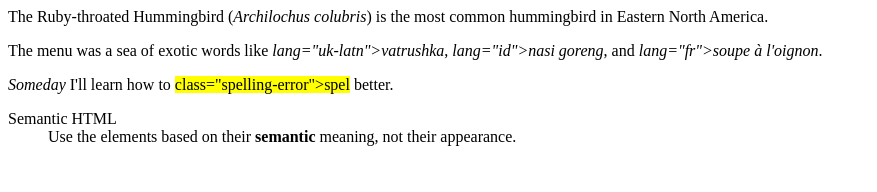
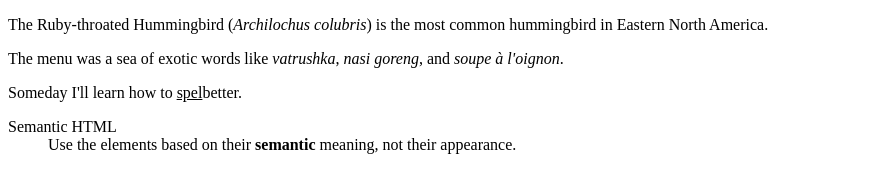
Before and after one commit to lauralandonlovell/web-projects, a plain HTML site: page semantic article/better-than-underlining.html in a window 1280 px wide. Shown: the whole page, without its empty margins (0-877 px from the left). Drawn offline with Linux system fonts and the light colour scheme.

Commit message:
using older elements appropriately

```diff
--- a/semantic article/better-than-underlining.html
+++ b/semantic article/better-than-underlining.html
@@ -1,3 +1,11 @@
+<!DOCTYPE html>
+<html lang="en">
+<head>
+    <meta charset="UTF-8">
+    <meta name="viewport" content="width=device-width, initial-scale=1.0">
+    <title>More Accessibility</title>
+</head>
+<body>
     <!-- scientific names -->
     <p>
         The Ruby-throated Hummingbird (<em>Archilochus colubris</em>) is the most common
@@ -6,18 +14,20 @@
 
     <!-- foreign words -->
     <p>
-    The menu was a sea of exotic words like <em> lang="uk-latn">vatrushka</em>,
-    <em>lang="id">nasi goreng</em>, and <em> lang="fr">soupe à l'oignon</em>.
+        The menu was a sea of exotic words like <i lang="uk-latn">vatrushka</i>,
+        <i lang="id">nasi goreng</i>, and <i lang="fr">soupe à l'oignon</i>.
     </p>
 
     <!-- a known misspelling -->
-  <p><em>Someday</em> I'll learn how to <mark> class="spelling-error">spel</mark> better.</p>
+    <p>Someday I'll learn how to <u class="spelling-error">spel</u>better.</p>
 
     <!-- term being defined when used in a definition -->
     <dl>
     <dt>Semantic HTML</dt>
     <dd>
-      Use the elements based on their <strong>semantic</strong> meaning, not their
+      Use the elements based on their <b>semantic</b> meaning, not their
       appearance.
     </dd>
   </dl>
+</body>
+</html>
```
Lines whose indentation alone changed are shown as unchanged.
